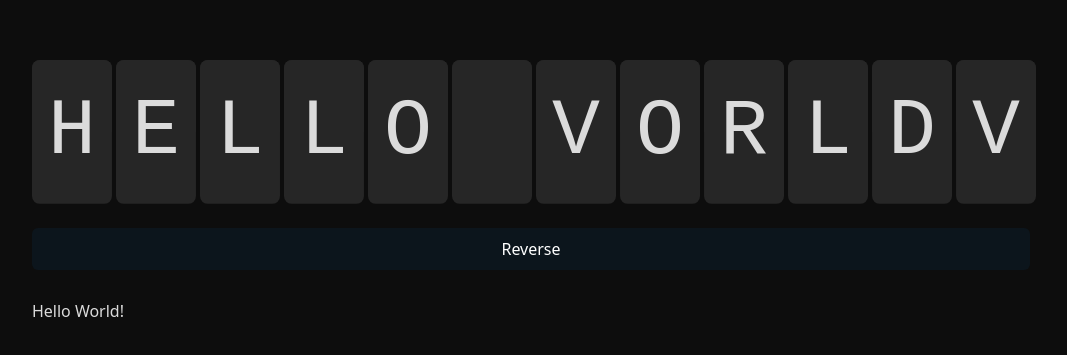
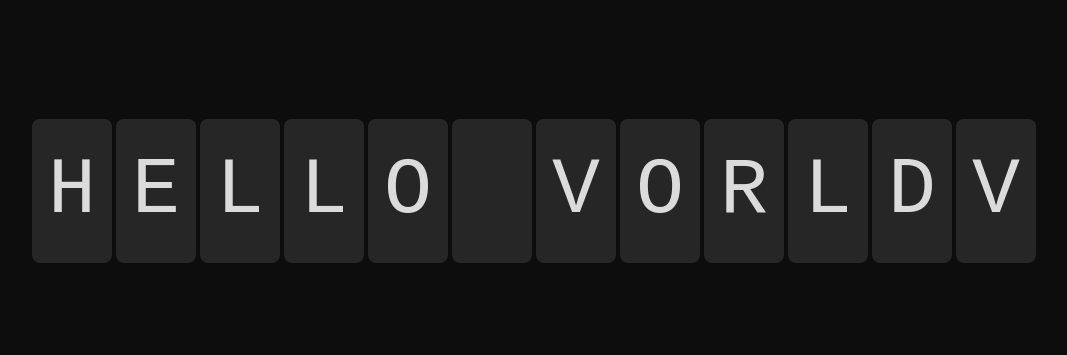
Before and after one commit to quentint/split-flap-display, a Vue app: page / in a window 1280 px wide. Shown: the part 209-564 px from the top of the page, without its empty margins (106-1173 px from the left). Built offline with nearby package versions, Linux system fonts and the light colour scheme.

Commit message:
Improve styles

```diff
--- a/src/App.vue
+++ b/src/App.vue
@@ -23,8 +23,6 @@ const onFlapStart = () => {
     <SplitFlapLine :flap-ms="150"
                    :text="s.toUpperCase()"
                    @flap-start="onFlapStart" />
-    <button @click="reverse">Reverse</button>
-    <span>{{ s }}</span>
   </div>
   <audio ref="audio" src="/flap.mp3"></audio>
 </template>
@@ -34,9 +32,10 @@ const onFlapStart = () => {
   display: flex;
   flex-direction: column;
   justify-content: center;
+  align-items: center;
   gap: 1.5rem;
+  width: 100%;
   height: 100%;
-  width: fit-content;
   margin: 0;
   padding: 0;
 }
--- a/src/components/SplitFlapChar.vue
+++ b/src/components/SplitFlapChar.vue
@@ -114,6 +114,7 @@ watch(() => props.char, (newChar) => {
   --fontsize: 5rem;
   font-family: monospace;
   white-space: pre;
+  cursor: default;
 }
 
 span {
--- a/src/style.css
+++ b/src/style.css
@@ -11,12 +11,8 @@ body {
 html,
 body,
 #app {
-  width: fit-content;
+  width: 100%;
   height: 100%;
   margin: 0 auto;
   padding: 0;
 }
-
-#app {
-  width: fit-content;
-}
```
